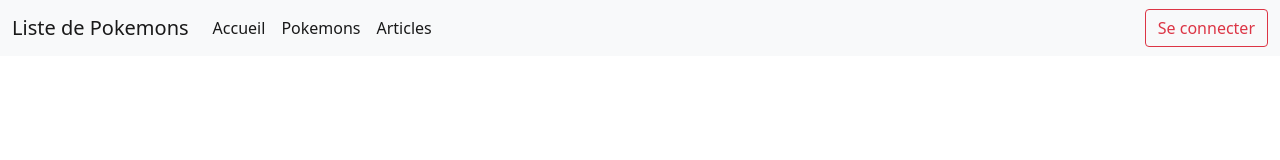
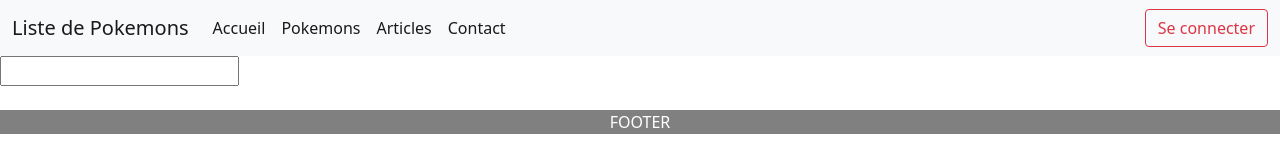
Before and after one commit to Franak007/pokemon-app, an Angular app: page /contact in a window 1280 px wide. Before the commit this address had no page. Shown: the top 160 px of the page. Built offline with nearby package versions, Linux system fonts and the light colour scheme.

Commit message:
component contact pour mise en place formulaire

```diff
--- a/src/app/app-routing.module.ts
+++ b/src/app/app-routing.module.ts
@@ -5,12 +5,14 @@ import {ArticleComponent} from "./article/article.component";
 import {Error404Component} from "./error404/error404.component";
 import {CardComponent} from "./card/card.component";
 import {CardDetailComponent} from "./card-detail/card-detail.component";
+import {ContactComponent} from "./contact/contact.component";
 
 const routes: Routes = [
   {path: '', component: HomeComponent},
   {path: 'pokemons', component: CardComponent},
   {path: 'pokemons/:id', component: CardDetailComponent},
   {path: 'article', component: ArticleComponent},
+  {path: 'contact', component: ContactComponent},
   {path: '**', component: Error404Component}
 ];
 
--- /dev/null
+++ b/src/app/contact/contact.component.html
@@ -0,0 +1,3 @@
+<form>
+    <input name="title" [(ngModel)]="contact">
+</form>
--- /dev/null
+++ b/src/app/contact/contact.component.ts
@@ -0,0 +1,11 @@
+import { Component } from '@angular/core';
+
+@Component({
+  selector: 'app-contact',
+  templateUrl: `contact.component.html`,
+  styles: []
+})
+export class ContactComponent {
+  contact: string;
+
+}
--- a/src/app/navbar/navbar.component.html
+++ b/src/app/navbar/navbar.component.html
@@ -15,6 +15,10 @@
                 <li class="nav-item">
                     <a class="nav-link active" aria-current="page" routerLink="/article">Articles</a>
                 </li>
+
+                <li class="nav-item">
+                    <a class="nav-link active" aria-current="page" routerLink="/contact">Contact</a>
+                </li>
             </ul>
             <form class="d-flex">
 
```
Also changed, not shown: src/app/app.module.ts (+6 -2 lines).
